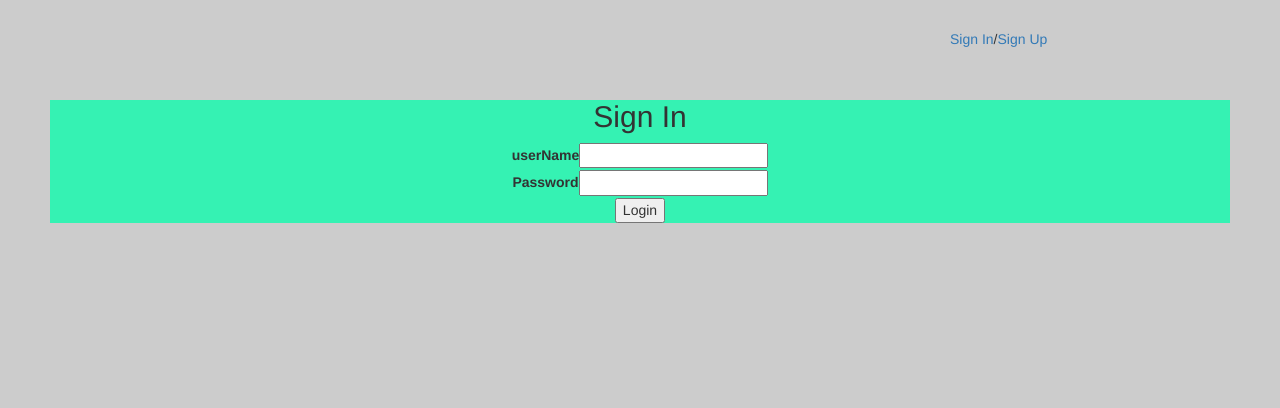
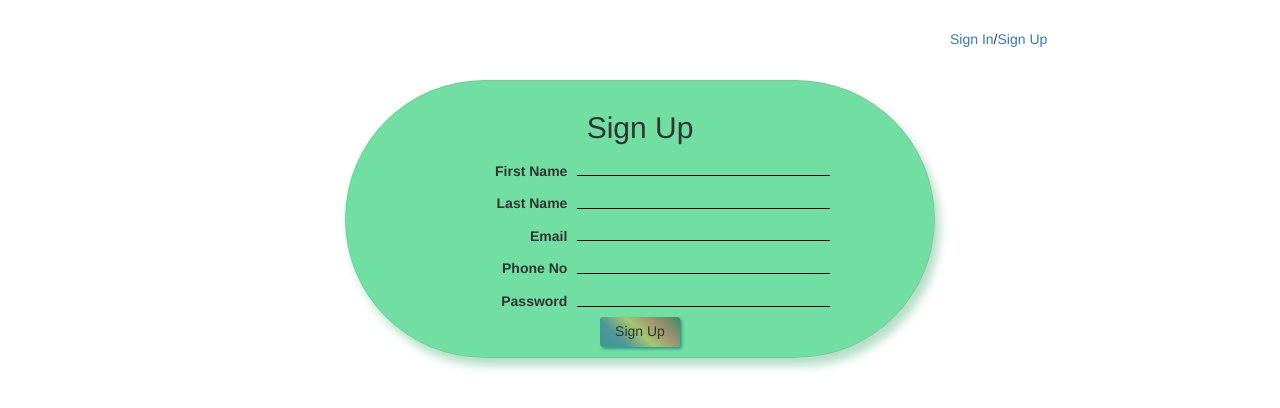
Before and after one commit to vdvinod/my-app, a React (Create React App) app: page /signUp in a window 1280 px wide. Shown: the top 408 px of the page. Built offline with nearby package versions, Linux system fonts and the light colour scheme.

Commit message:
added new fields and design changed

```diff
--- a/package.json
+++ b/package.json
@@ -8,6 +8,7 @@
     "@testing-library/user-event": "^7.1.2",
     "react": "^16.12.0",
     "react-dom": "^16.12.0",
+    "react-router-dom": "^5.1.2",
     "react-scripts": "3.3.0"
   },
   "scripts": {
--- a/src/Components/App/App.css
+++ b/src/Components/App/App.css
@@ -11,7 +11,7 @@ html{
     color: var(--dark);
 }
 body{
-    background: #ccc;
+    background: #f4f4f400;
     margin: 30px 50px;
     line-height: 1.4;
 }
@@ -34,15 +34,59 @@ body{
 }
 .signinForm {
     background-color: rgba(0, 255, 170, 0.74);
+    width: 50%;
+    margin: auto;
+    border: 1px solid #80808038;
+    box-shadow: 5px 8px 10px #65bb8c7d;
+    padding: 10px 0px 10px 0px;
+    border-radius: 130px;
+
 }
 .signupForm {
     background-color: rgba(28, 204, 107, 0.623);
+    width: 50%;
+    margin: auto;
+    border: 1px solid #80808038;
+    box-shadow: 5px 8px 10px #65bb8c7d;
+    padding: 10px 0px 10px 0px;
+    border-radius: 170px;
 }
+.
 .form-group {
     display: flex;
    flex-direction: row;
    justify-content: center;
 }
 .form-group label{
+    padding: 0px 50px 10px 0px;
+    text-align: right;
+}
+.input-control {
+    border-top: 0px;
+    border-left: 0px;
+    border-right: 0px;
+    border-bottom: 1px solid black;
+    width: 250px;
+    background: rgba(94, 204, 144, 0);
+    outline: none;
+}
+form>div>input {
+    width: 43% !important;
+    margin-left: 10px;
+    margin-bottom: 10px;
+}
+form>div>label {
+    width: 20%;
+    text-align: right;
+    vertical-align: bottom;
+}
 
+.button{
+    height: 30px;
+    width: 80px;
+    background: linear-gradient(45deg, #2b7981ad, #2b569887,#c9b44b94,#cb343478, #00000063);
+    border: 0px solid black;
+    box-shadow: 2px 2px 3px #0074809e;
+    border-radius: 3px;
+    outline: none;
 }
--- a/src/Components/App/App.js
+++ b/src/Components/App/App.js
@@ -4,22 +4,14 @@ import Main from '../Home/main-conatiner.js';
 import './App.css';
 
 class App extends React.Component {
-  constructor(props){
-    super(props)
-    this.state = {
-      isSignIn:true
-    }
-  };
-  showForms = formName =>{
-    this.setState({
-      isSignIn:formName === "SignIn" ? true : false
-    });
-  };
+
   render (){
     return <div className="wrapper">
-      <Nav showForms={this.showForms}/>
-      <Main isSignIn={this.state.isSignIn}/>
-      <section className="boxes">
+      <Nav/>
+      <Main/>
+
+
+      {/* <section className="boxes">
 
       </section>
       <section>
@@ -27,7 +19,7 @@ class App extends React.Component {
       </section>
       <footer>
 
-      </footer>
+      </footer> */}
     </div>
   }
 
--- a/src/Components/Home/main-conatiner.js
+++ b/src/Components/Home/main-conatiner.js
@@ -1,98 +1,14 @@
 import React from "react";
+import SignIn from "./signIn.js";
+import SignUp from "./signUp.js";
+import {Route,Link} from 'react-router-dom'
 //import List from "./list.js";
 class MainConatiner extends React.Component {
-    constructor(props){
-        super(props);
-        this.state = {
-            name:"",
-            password: "",
-            userList: []
-        };
-        this.AddUserData = this.AddUserData.bind(this);
-        this.changeUserData = this.changeUserData.bind(this);
-    };
-   changeUserData= (event)=> {
-        this.setState({
-            [event.target.name]:event.target.value,
-        });
-    }
-
-    AddUserData (event) {
-        event.preventDefault();
-        const user = {
-            name: this.state.name,
-            password: this.state.password
-        };
-        this.setState((prevState)=>{
-           const obj = {
-                userList : prevState.userList.concat(user),
-                name: "",
-                password: ""
-            };
-            return obj;
-        });
-
-    }
-
-    formView (){
-        return this.props.isSignIn ?
-        <div className="signinForm">
-        <header className="showcase">
-                <h2>Sign In</h2>
-        </header>
-        <form onSubmit={this.AddUserData} className="from-group">
-        <div>
-            <label>userName</label>
-            <input type="text" name="name" value={this.state.name} onChange={this.changeUserData}/>
-        </div>
-        <div>
-            <label>Password</label>
-            <input type="text" name="password" value={this.state.password} onChange={this.changeUserData}/>
-        </div>
-        <div>
-
-            <button type="submit" >Login</button>
-        </div>
-    </form>
-        </div>
-    :
-    <div className="signupForm">
-    <header className="showcase">
-        <h2>Sign Up</h2>
-    </header>
-    <form onSubmit={this.AddUserData} className="formControl">
-    <div>
-        <label>userName</label>
-        <input type="text" name="firstName" value={this.state.firstName} onChange={this.changeUserData}/>
-    </div>
-    <div>
-        <label>Last Name</label>
-        <input type="text" name="lastName" value={this.state.lastName} onChange={this.changeUserData}/>
-    </div>
-    <div>
-        <label>Email</label>
-        <input type="email" name="email" value={this.state.email} onChange={this.changeUserData}/>
-    </div>
-    <div>
-        <label>Phone No</label>
-        <input type="number" name="phoneNo" value={this.state.phoneNo} onChange={this.changeUserData}/>
-    </div>
-    <div>
-        <label>Password</label>
-        <input type="password" name="password" value={this.state.password} onChange={this.changeUserData}/>
-    </div>
-    <div>
-
-        <button type="submit" >SignUp</button>
-    </div>
-    </form>
-    </div>
-    };
     render() {
-
         return <section className="main-container" align="center">
 
-                { this.formView()}
+                <Route path = "/signIn" component = {SignIn} />
+                 <Route path = "/signUp" component = {SignUp} />
             {/* <div className="top-box top-box-a">
                  <h4 style={{display : this.state.userList.length ? "block" : "none"}}>List</h4>
                 <List userList={this.state.userList}/>
--- a/src/Components/Home/nav.js
+++ b/src/Components/Home/nav.js
@@ -1,20 +1,16 @@
 import React from "react";
-
+import {Link} from 'react-router-dom'
 class Nav extends React.Component {
-
-    gotoSignInForm = ()=>{
-      this.props.showForms("SignIn");
-    }
-    gotoSignUpForm = ()=> {
-      this.props.showForms("SignUp");
-    }
     render (){
         return <div className="main-nav">
+
         <ul>
+
           <li></li>
           <li></li>
           <li></li>
-          <li><a href="#" onClick={this.gotoSignInForm}>Sign In</a>/<a href="#" onClick={this.gotoSignUpForm}>Sign Up</a></li>
+          <li><Link to={"/signIn"}>Sign In</Link>/<Link to={"/signUp"}>Sign Up</Link></li>
+
         </ul>
       </div>
     }
--- /dev/null
+++ b/src/Components/Home/signIn.js
@@ -0,0 +1,72 @@
+import React from "react"
+
+class SignIn extends React.Component {
+    constructor(props){
+        super(props);
+        this.state = {
+            firstName: "",
+            lastName: "",
+            email: "",
+            phoneNo: undefined,
+            password: ""
+        };
+        this.userList = [];
+        this.AddUserData = this.AddUserData.bind(this);
+        this.changeUserData = this.changeUserData.bind(this);
+    };
+   changeUserData= (event)=> {
+        this.setState({
+            [event.target.name]:event.target.value,
+        });
+    }
+
+    AddUserData (event) {
+        event.preventDefault();
+        const user = {
+            firstName: this.state.firstName,
+            lastName: this.state.lastName,
+            email: this.state.email,
+            phoneNo: this.state.phoneNo,
+            password: this.state.password
+        };
+        if(localStorage.getItem("userList")){
+            this.userList = JSON.parse(localStorage.getItem("userList"));
+        }
+        this.userList.push(user);
+        localStorage.setItem("userList",JSON.stringify(this.userList));
+        this.setState((prevState)=>{
+           const obj = {
+            firstName:"",
+            lastName: "",
+            email: "",
+            phoneNo: "",
+            password: ""
+            };
+            return obj;
+        });
+
+    }
+    render (){
+        return  <div className="signinForm">
+        <header className="showcase">
+                <h2>Sign In</h2>
+        </header>
+        <form onSubmit={this.AddUserData} className="from-group">
+        <div>
+            <label>userName</label>
+            <input type="text" className="input-control" name="email" value={this.state.email} onChange={this.changeUserData}/>
+        </div>
+        <div>
+            <label>Password</label>
+            <input type="password" className="input-control" name="password" value={this.state.password} onChange={this.changeUserData}/>
+        </div>
+        <div>
+
+            <button className="button" type="submit" >Login</button>
+        </div>
+    </form>
+        </div>
+    }
+}
+
+export default SignIn;
--- /dev/null
+++ b/src/Components/Home/signUp.js
@@ -0,0 +1,83 @@
+import React from "react";
+
+class SignUp extends React.Component {
+    constructor(props){
+        super(props);
+        this.state = {
+            firstName: "",
+            lastName: "",
+            email: "",
+            phoneNo: undefined,
+            password: ""
+        };
+        this.userList = [];
+        this.AddUserData = this.AddUserData.bind(this);
+         this.changeUserData = this.changeUserData.bind(this);
+    };
+   changeUserData= (event)=> {
+        this.setState({
+            [event.target.name]:event.target.value,
+        });
+    }
+
+    AddUserData (event) {
+        event.preventDefault();
+        const user = {
+            firstName: this.state.firstName,
+            lastName: this.state.lastName,
+            email: this.state.email,
+            phoneNo: this.state.phoneNo,
+            password: this.state.password
+        };
+        if(localStorage.getItem("userList")){
+            this.userList = JSON.parse(localStorage.getItem("userList"));
+        }
+        this.userList.push(user);
+        localStorage.setItem("userList",JSON.stringify(this.userList));
+        this.setState((prevState)=>{
+           const obj = {
+            firstName:"",
+            lastName: "",
+            email: "",
+            phoneNo: "",
+            password: ""
+            };
+            return obj;
+        });
+    }
+    render (){
+        return <div className="signupForm">
+        <header className="showcase">
+            <h2>Sign Up</h2>
+        </header>
+        <form onSubmit={this.AddUserData} className="formControl">
+        <div>
+            <label>First Name</label>
+            <input type="text" className="input-control" name="firstName" value={this.state.firstName} onChange={this.changeUserData}/>
+        </div>
+        <div>
+            <label>Last Name</label>
+            <input type="text" className="input-control" name="lastName" value={this.state.lastName} onChange={this.changeUserData}/>
+        </div>
+        <div>
+            <label>Email</label>
+            <input type="text" className="input-control" name="email" value={this.state.email} onChange={this.changeUserData}/>
+        </div>
+        <div>
+            <label>Phone No</label>
+            <input type="number" className="input-control" name="phoneNo" value={this.state.phoneNo} onChange={this.changeUserData}/>
+        </div>
+        <div>
+            <label>Password</label>
+            <input type="password" className="input-control" name="password" value={this.state.password} onChange={this.changeUserData}/>
+        </div>
+        <div>
+
+            <button className="button" type="submit" >Sign Up</button>
+        </div>
+        </form>
+        </div>
+    }
+}
+
+export default SignUp;
--- a/src/index.js
+++ b/src/index.js
@@ -2,9 +2,10 @@ import React from 'react';
 import ReactDOM from 'react-dom';
 import './index.css';
 import App from './Components/App/App';
+import { BrowserRouter } from 'react-router-dom';
 import * as serviceWorker from './serviceWorker';
 
-ReactDOM.render(<App />, document.getElementById('root'));
+ReactDOM.render(<BrowserRouter><App /></BrowserRouter>, document.getElementById('root'));
 
 // If you want your app to work offline and load faster, you can change
 // unregister() to register() below. Note this comes with some pitfalls.
```
Also changed, not shown: 1 other file (tests, documents, lock files or other folders).
